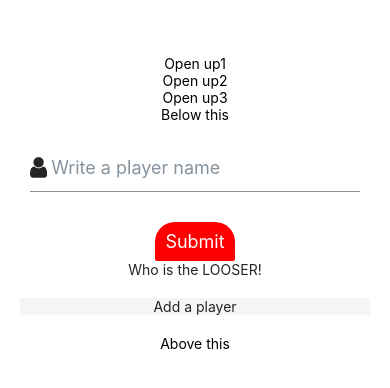
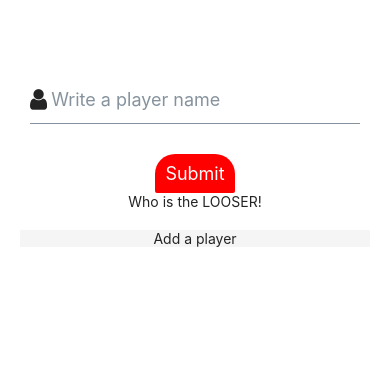
Before and after one commit to anas599/React-Native, a React Native app: screen / in a window 390 px wide. Shown: the top 388 px of the page. Built offline with nearby package versions, Linux system fonts and the light colour scheme.

Commit message:
clean up app code

```diff
--- a/App.js
+++ b/App.js
@@ -10,13 +10,8 @@ function App() {
   return (
     <ScrollView>
       <View style={styles.container}>
-        <Text>Open up1</Text>
-        <Text>Open up2</Text>
-        <Text>Open up3</Text>
-        <Text>Below this</Text>
         {myContext.state.stage === 1 ? <Stage1 /> : <Stage2 />}
 
-        <Text>Above this</Text>
         <StatusBar style="auto" />
       </View>
     </ScrollView>
```
